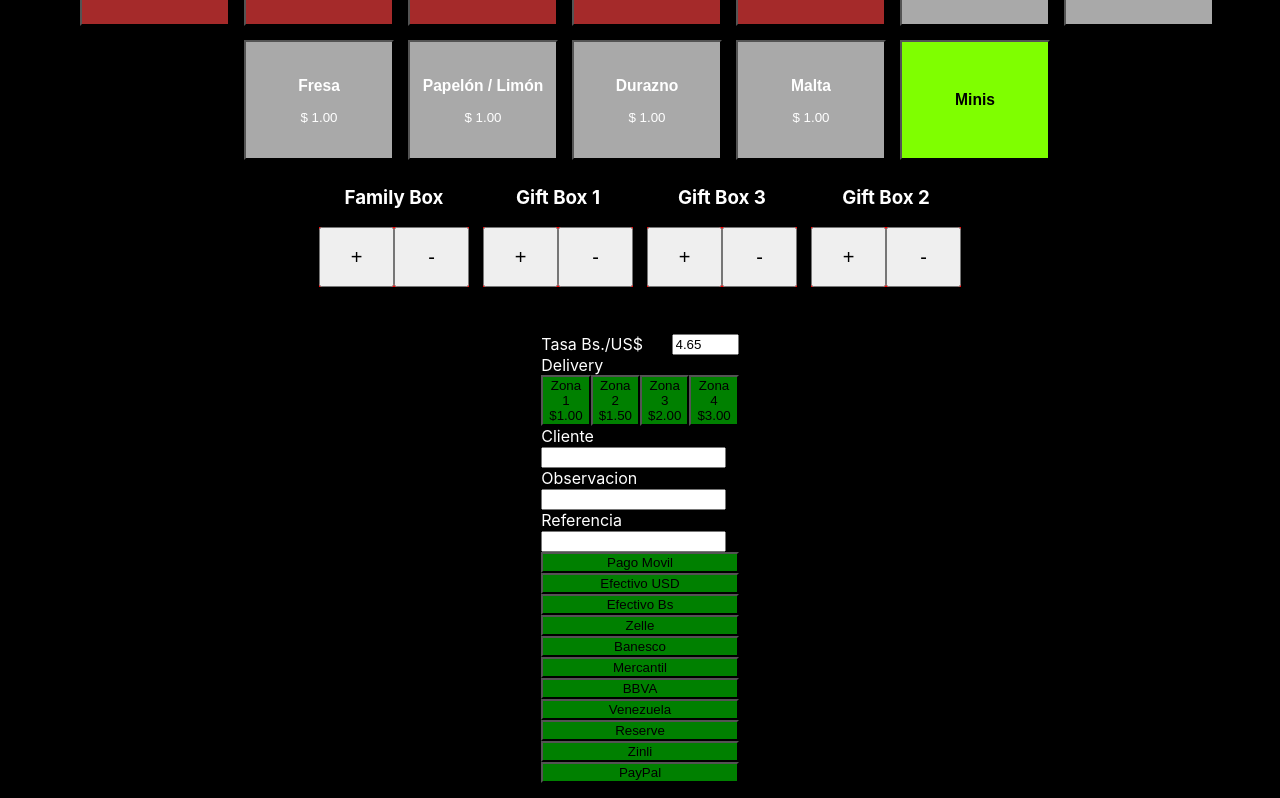
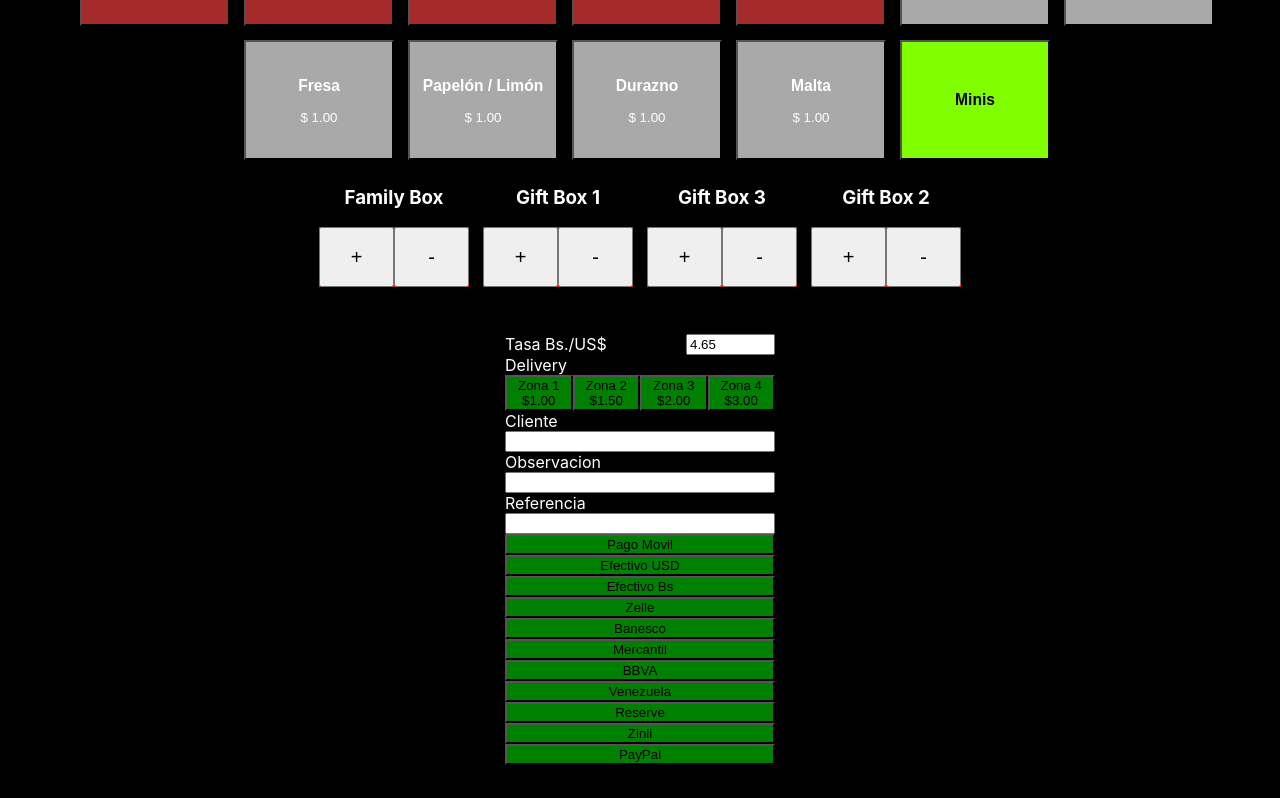
Before and after one commit to kwaale/empanadasebucan, a React (Create React App) app in the folder client/: page / in a window 1280 px wide. Shown: the part 458-1256 px from the top of the page. Built offline with nearby package versions, Linux system fonts and the light colour scheme.

Commit message:
corr-tamño-form

```diff
--- a/client/src/components/ButtonProducts/products.css
+++ b/client/src/components/ButtonProducts/products.css
@@ -106,7 +106,7 @@
     display: inline-flex;
     flex-flow: column;
     margin-bottom: 15px;
-    width: min-content;
+    width: 270px;
     text-align: left;
 }
 
--- a/client/src/components/Orders/Order.css
+++ b/client/src/components/Orders/Order.css
@@ -1,32 +1,42 @@
-.container-form{
+.container-form {
     display: flow-root;
 }
 
-.btn-devliveri-true{
+.btn-devliveri-true {
     background: green;
     width: 100%;
 }
-.btn-devliveri-false{
+
+.btn-devliveri-false {
     background: red;
     width: 100%;
 }
-.btn-devliveri-true:hover{
-    background: grey;
-}
-.btn-devliveri-false:hover{
+
+.btn-devliveri-true:hover {
     background: grey;
 }
 
-.input-tasa{
+.btn-devliveri-false:hover {
+    background: grey;
+}
+
+.input-tasa {
     width: 30%;
 }
-.tasa{
+
+.container-input {
+    display: grid;
+    width: 100%;
+    height: 100%;
+}
+
+.tasa {
     display: flex;
     justify-content: space-between;
     width: 100%;
 }
 
-.btn-comanda{
+.btn-comanda {
     margin-top: 20px;
     padding: 15px;
     background: chocolate;
@@ -34,6 +44,6 @@
     align-self: center;
 }
 
-.btn-comanda:hover{
+.btn-comanda:hover {
     background: grey;
 }
--- a/client/src/components/Orders/OrderForm.jsx
+++ b/client/src/components/Orders/OrderForm.jsx
@@ -110,18 +110,27 @@ const OrderForm = () => {
                         type="number"
                     />
                 </div>
+                <div>
                     Delivery
                     <ButtonZonas zonas_delivery={zonas_delivery} />
+                    <div className="container-input">
                         Cliente
                         <input onChange={handleChange} name="name" type="text" />
+                    </div>
+                    <div className="container-input">
                         Observacion
                         <input onChange={handleChange} name="observation" type="text" />
+                    </div>
+                    <div className="container-input">
                         Referencia
                         <input onChange={handleChange} name="reference" type="text" />
+                    </div>
                     {zonas_delivery?.find(d => d.active) ?
-                    <div> Direccion
+                        <div className="container-input">
+                            Direccion
                             <input onChange={handleChange} name="address" type="text" value={form.address} />
                         </div> : null}
+                </div>
                 {payment_methods?.map((element, index) => <ButtonInput handleChange={handleChange} element={element} key={index} />)}
             </div>
             <div >
```
Lines whose indentation alone changed are shown as unchanged.
